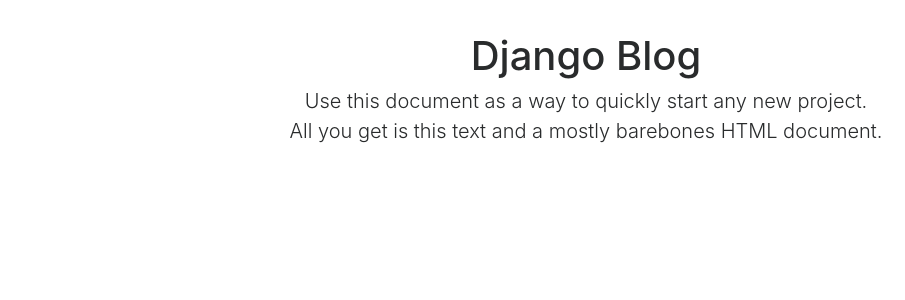
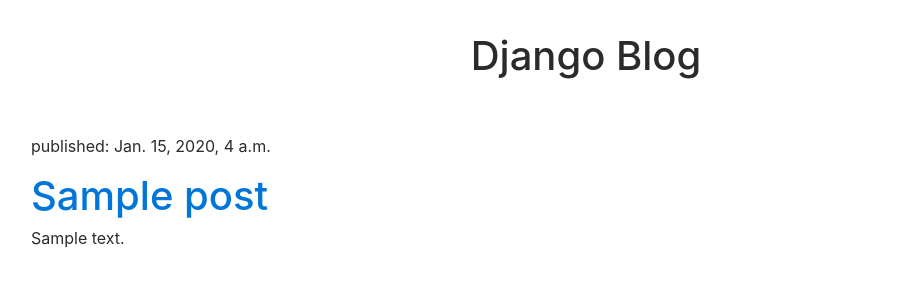
Before and after one commit to BernardoLaing/Django, a Django app: template blog/templates/blog/post_list.html in a window 1280 px wide. Shown: the part 94-394 px from the top of the page, without its empty margins (54-959 px from the left). Run offline with Django 3.2, Linux system fonts and the light colour scheme; the template is opened without the code that fills it: values that come from a table or form of the project are taken from there, others are empty; tables that the repository leaves empty hold one stand-in row (values such as "Sample post"); some libraries are stand-ins or nearby versions.

Commit message:
Modified templates to use content from db

```diff
--- a/blog/templates/blog/post_list.html
+++ b/blog/templates/blog/post_list.html
@@ -64,7 +64,15 @@
     <div class="container">
         <div class="starter-template">
             <h1>Django Blog</h1>
-            <p class="lead">Use this document as a way to quickly start any new project.<br> All you get is this text and a mostly barebones HTML document.</p>
+        </div>
+        <div>
+            {%  for post in posts %}
+                <div>
+                    <p>published: {{ post.published_date }}</p>
+                    <h1><a href="">{{ post.title }}</a></h1>
+                    <p>{{ post.text|linebreaksbr }}</p>
+                </div>
+            {% endfor %}
         </div>
     </div>
     <!-- /.container -->
--- a/blog/views.py
+++ b/blog/views.py
@@ -1,5 +1,7 @@
 from django.shortcuts import render
-
+from django.utils import timezone
+from .models import Post
 # Create your views here.
 def post_list(request):
-    return render(request, 'blog/post_list.html', {})
+    posts = Post.objects.filter(published_date__lte = timezone.now()).order_by('published_date')
+    return render(request, 'blog/post_list.html', {'posts': posts})
```
